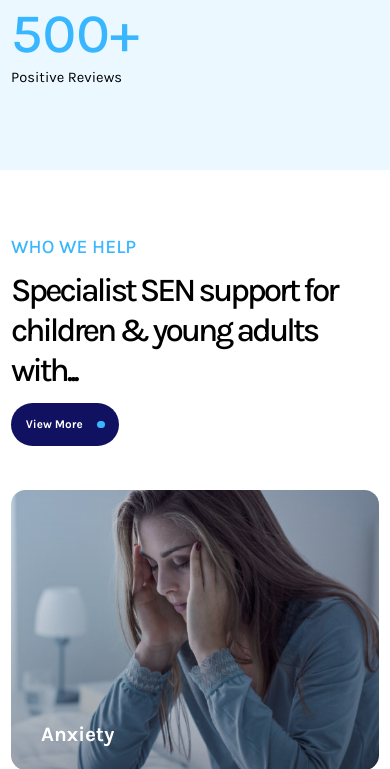
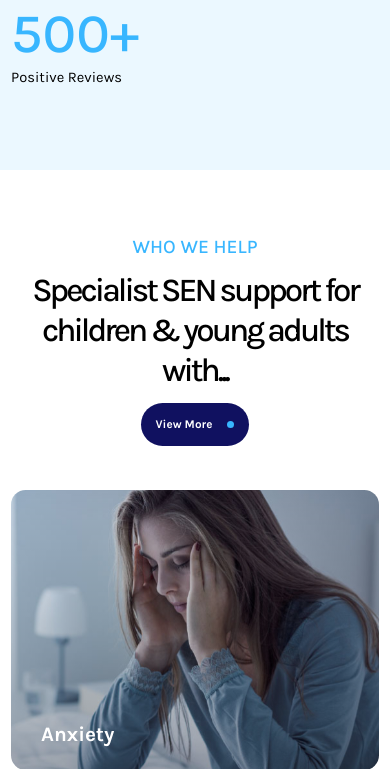
Before and after one commit to arsalanahmeddev1/send-helping-hands, a PHP site: page / in a window 390 px wide. Shown: the part 3214-3983 px from the top of the page. Run offline with PHP 8.4, Linux system fonts and the light colour scheme.

Commit message:
responsive complete home page

```diff
--- a/assets/css/style.css
+++ b/assets/css/style.css
@@ -381,12 +381,8 @@ p {
 
 /* hero-banner end*/
 /* we help start */
-.image-box1,
-.image-box2,
-.image-box3,
-.image-box4,
-.image-box5,
-.image-box6 {
+
+.image-box {
   background-image: linear-gradient(
       to bottom,
       rgb(0 0 0 / 0%),
@@ -770,6 +766,7 @@ p {
   .btn1 {
     padding: 1.7rem 2rem;
   }
+  .who-wr-are-banner .banner-content,
   .banner-content {
     padding-top: 15rem;
   }
@@ -826,8 +823,16 @@ p {
     gap: var(--text-20);
     height: calc(100vh - 100px);
   }
+  .footer-cta {
+    font-size: 42px !important;
+    margin-bottom: 10px;
+  }
 }
-
+@media (max-width: 991px) {
+  .image-box {
+    max-width: 100%;
+  }
+}
 @media (max-width: 767px) {
   :root {
     font-size: 46%;
--- a/assets/js/main.js
+++ b/assets/js/main.js
@@ -33,12 +33,19 @@ $('.tutor-slider').slick({
     {
       breakpoint: 992,
       settings: {
+        slidesToShow: 3,
+        slidesToScroll: 1
+      }
+    },
+    {
+      breakpoint: 768,
+      settings: {
         slidesToShow: 2,
         slidesToScroll: 1
       }
     },
     {
-      breakpoint: 630,
+      breakpoint: 575,
       settings: {
         slidesToShow: 1,
         slidesToScroll: 1
--- a/include/contact.php
+++ b/include/contact.php
@@ -1,8 +1,8 @@
 <section class="contact-sec pt-100 pb-100">
     <div class="container-fluid">
-        <div class="row">
-            <div class="col-lg-6">
-                <div class="mb-40">
+        <div class="row row-gap-20">
+            <div class="col-md-6">
+                <div class="mb-40 text-center text-md-start">
                     <h6 class="sec-title">CONTACT US</h6>
                     <h2 class="sec-heading">Get in Touch with us</h2>
                 </div>
@@ -30,7 +30,7 @@
                     </div>
                 </form>
             </div>
-            <div class="col-lg-6">
+            <div class="col-md-6">
                 <img src="./assets/images/contact-img.png" alt="">
             </div>
         </div>
--- a/include/footer.php
+++ b/include/footer.php
@@ -1,6 +1,6 @@
 <footer class="footer bg-primary-theme pt-80 pb-36">
   <div class="container-fluid">
-    <div class="d-flex align-items-center justify-content-between pb-103">
+    <div class="d-flex justify-content-center  flex-wrap text-center text-md-start  align-items-center justify-content-md-between pb-103">
       <a href="tel:+44 1632 960355" class="text-white fw-300 fs-100 footer-cta">+44 1632 960355</a>
       <div>
         <button class="secondry-btn bg-white btn1 text-primary-theme d-flex align-items-center pr-20">Book An Appointment
@@ -8,21 +8,21 @@
         </button>
       </div>
     </div>
-    <div class="row justify-content-between ">
-      <div class="col-md-3">
+    <div class="row row-gap-s-30   justify-content-between ">
+      <div class="col-md-3 col-6">
         <h4 class="footer-hd-md text-white fs-22 fw-700 mb-34">Contact Us</h4>
         <ul class="footer-list">
           <li class="mb-30"><a href="javasctipt:;" class=" text-white fs-22 fw-300 secondry-hover">8-9 William St Knightsbridge <br> London</a></li>
-          <li><a href="mailto:Info@sendhelpinghands.com" class="secondry-hover text-white text-white fs-22 fw-300">Info@sendhelpinghands.com</a></li>
+          <li class="mb-20 mb-md-0"><a href="mailto:Info@sendhelpinghands.com" class="secondry-hover text-white text-white fs-22 fw-300">Info@sendhelpinghands.com</a></li>
         </ul>
       </div>
-      <div class="col-md-2">
+      <div class="col-md-2 col-6">
         <h4 class="footer-hd-md text-white fs-22 fw-700 mb-34">Clinic Timing</h4>
         <ul class="footer-list">
           <li class="mb-30"><a href="javasctipt:;" class="secondry-hover text-white fs-22 fw-300 secondry-hover">8:30 a.m - 10 p.m Mon - Sun</a></li>
         </ul>
       </div>
-      <div class="col-md-2">
+      <div class="col-md-2 col-6">
         <h4 class="footer-hd-md text-white fs-22 fw-700 mb-34">Social</h4>
         <ul class="social-icons">
           <li class="mb-16"><a href="javascript:;" class="secondry-hover text-white fw-300 fs-22">Facebook <span class="pl-20"><i class="fa-brands fa-facebook-f"></i></span></a></li>
@@ -30,7 +30,7 @@
           <li class=""><a href="javascript:;" class="secondry-hover text-white fw-300 fs-22">Instagram <span class="pl-20"><i class="fa-brands fa-instagram"></i></span></a></li>
         </ul>
       </div>
-      <div class="col-md-4 col-md-3">
+      <div class="col-md-4 col-6 col-md-3">
         <h4 class="footer-hd-md text-white fs-22 fw-700 mb-34">Links</h4>
         <ul class="d-flex justify-content-between footer-right">
           <div>
@@ -50,7 +50,7 @@
 
         </ul>
       </div>
-      <div class="col-md-3 ">
+      <div class="col-md-3 col-6 ">
         <div class="footer-logo mb-30">
           <img src="./assets/images/logo-light.png" alt="">
         </div>
--- a/include/header.php
+++ b/include/header.php
@@ -46,9 +46,7 @@
                             <a href="javascript:;" class="text-black fs-20 ">Our Services</a>
                             <ul class="d-flex d-lg-none flex-column align-items-center  justify-content-center gap-20">
                                 <li><a href="./who-we-are.php" class="text-black fs-20">Who We Help</a></li>
-                                <li><a href="" class="text-black fs-20">Our Services</a></li>
                                 <li><a href="" class="text-black fs-20">How It Works</a></li>
-                                <li><a href="" class="text-black fs-20">Why Helping Hands</a></li>
                                 <li><a href="" class="text-black fs-20">Fees</a></li>
                                 <li><a href="" class="text-black fs-20">Information Hubs</a></li>
                                 <li><a href="./testimonial.php" class="text-black fs-20">Testimonials</a></li>
--- a/include/tutors.php
+++ b/include/tutors.php
@@ -1,9 +1,9 @@
 <section class="tutor-sec light-blue-bg pt-70 pb-70">
     <div class="container-fluid">
-        <div class="d-flex flex-wrap justify-content-between align-items-center mb-60">
+        <div class="d-flex flex-wrap text-center text-md-start justify-content-center  justify-content-md-between align-items-center mb-60">
             <div>
                 <h6 class="sec-title">TUTORS</h6>
-                <h2 class="sec-heading">Our Doctors have exceptional <br> knowledge and Skills</h2>
+                <h2 class="sec-heading" style="max-width: 538px">Our Doctors have exceptional <br> knowledge and Skills</h2>
             </div>
             <div>
                 <button class="secondry-btn btn1 d-flex align-items-center" style="color: #fff !important;">View More
@@ -11,9 +11,9 @@
                 </button>
             </div>
         </div>
-        <div class="row justify-content-between ">
         <div class="tutor-slider mb-52">
             <div class="tutor-box">
+                <div class="d-flex justify-content-center flex-column mx-auto align-items-center ">
                     <div class="">
                         <img src="./assets/images/tutor-img.png" alt="" class="tutor-img mb-12">
                     </div>
@@ -37,7 +37,9 @@
                         </button>
                     </div>
                 </div>
+            </div>
             <div class="tutor-box">
+                <div class="d-flex justify-content-center flex-column mx-auto align-items-center ">
                     <div class="">
                         <img src="./assets/images/tutor-img.png" alt="" class="tutor-img mb-12">
                     </div>
@@ -61,55 +63,9 @@
                         </button>
                     </div>
                 </div>
-                <div class="tutor-box">
-                    <div class="">
-                        <img src="./assets/images/tutor-img.png" alt="" class="tutor-img mb-12">
-                    </div>
-                    <div>
-                        <img src="./assets/images/Rating.png" alt="" class="star-img mb-12">
-                        <h3 class="tutor-title fw-700 mb-12">Joseph El-Khoury</h3>
-                        <h6 class="tutor-title2 fw-800 mb-12 text-uppercase">Psychiatrist</h6>
-                    </div>
-                    <div class="mb-18">
-                        <span class="fw-400 radius-50 mr-10">Adult ADHD</span>
-                        <span class="fw-400 radius-50 mr-10">Adult Psychiatric Disorders</span>
-                    </div>
-                    <div class="mb-30">
-                        <span class="fw-400 radius-50 mr-10">Esketamine Treatment</span>
-                        <span class="fw-400 radius-50 mr-10">Psychotic Disorders</span>
-                    </div>
-                    <div class="d-flex align-items-center gap-15">
-                        <a href="" class="text-secondry-theme fs-18 fw-700">View Details</a>
-                        <button class="secondry-btn btn1 d-flex align-items-center" style="color: #fff !important;">Book Now
-                            <div class="sm-dot-2"></div>
-                        </button>
-                    </div>
             </div>
             <div class="tutor-box">
-                    <div class="">
-                        <img src="./assets/images/tutor-img.png" alt="" class="tutor-img mb-12">
-                    </div>
-                    <div>
-                        <img src="./assets/images/Rating.png" alt="" class="star-img mb-12">
-                        <h3 class="tutor-title fw-700 mb-12">Paoula Saoud</h3>
-                        <h6 class="tutor-title2 fw-800 mb-12 text-uppercase">Psychiatrist</h6>
-                    </div>
-                    <div class="mb-18">
-                        <span class="fw-400 radius-50 mr-10">Adult ADHD</span>
-                        <span class="fw-400 radius-50 mr-10">Adult Psychiatric Disorders</span>
-                    </div>
-                    <div class="mb-30">
-                        <span class="fw-400 radius-50 mr-10">Esketamine Treatment</span>
-                        <span class="fw-400 radius-50 mr-10">Psychotic Disorders</span>
-                    </div>
-                    <div class="d-flex align-items-center gap-15">
-                        <a href="" class="text-secondry-theme fs-18 fw-700">View Details</a>
-                        <button class="secondry-btn btn1 d-flex align-items-center" style="color: #fff !important;">Book Now
-                            <div class="sm-dot-2"></div>
-                        </button>
-                    </div>
-                </div>
-                <div class="tutor-box">
+                <div class="d-flex justify-content-center flex-column mx-auto align-items-center ">
                     <div class="">
                         <img src="./assets/images/tutor-img.png" alt="" class="tutor-img mb-12">
                     </div>
@@ -134,6 +90,60 @@
                     </div>
                 </div>
             </div>
+            <div class="tutor-box">
+                <div class="d-flex justify-content-center flex-column mx-auto align-items-center ">
+                    <div class="">
+                        <img src="./assets/images/tutor-img.png" alt="" class="tutor-img mb-12">
+                    </div>
+                    <div>
+                        <img src="./assets/images/Rating.png" alt="" class="star-img mb-12">
+                        <h3 class="tutor-title fw-700 mb-12">Paoula Saoud</h3>
+                        <h6 class="tutor-title2 fw-800 mb-12 text-uppercase">Psychiatrist</h6>
+                    </div>
+                    <div class="mb-18">
+                        <span class="fw-400 radius-50 mr-10">Adult ADHD</span>
+                        <span class="fw-400 radius-50 mr-10">Adult Psychiatric Disorders</span>
+                    </div>
+                    <div class="mb-30">
+                        <span class="fw-400 radius-50 mr-10">Esketamine Treatment</span>
+                        <span class="fw-400 radius-50 mr-10">Psychotic Disorders</span>
+                    </div>
+                    <div class="d-flex align-items-center gap-15">
+                        <a href="" class="text-secondry-theme fs-18 fw-700">View Details</a>
+                        <button class="secondry-btn btn1 d-flex align-items-center" style="color: #fff !important;">Book Now
+                            <div class="sm-dot-2"></div>
+                        </button>
+                    </div>
+                </div>
+            </div>
+            <div class="tutor-box">
+                <div class="d-flex justify-content-center flex-column mx-auto align-items-center ">
+                    <div class="">
+                        <img src="./assets/images/tutor-img.png" alt="" class="tutor-img mb-12">
+                    </div>
+                    <div>
+                        <img src="./assets/images/Rating.png" alt="" class="star-img mb-12">
+                        <h3 class="tutor-title fw-700 mb-12">Joseph El-Khoury</h3>
+                        <h6 class="tutor-title2 fw-800 mb-12 text-uppercase">Psychiatrist</h6>
+                    </div>
+                    <div class="mb-18">
+                        <span class="fw-400 radius-50 mr-10">Adult ADHD</span>
+                        <span class="fw-400 radius-50 mr-10">Adult Psychiatric Disorders</span>
+                    </div>
+                    <div class="mb-30">
+                        <span class="fw-400 radius-50 mr-10">Esketamine Treatment</span>
+                        <span class="fw-400 radius-50 mr-10">Psychotic Disorders</span>
+                    </div>
+                    <div class="d-flex align-items-center gap-15">
+                        <a href="" class="text-secondry-theme fs-18 fw-700">View Details</a>
+                        <button class="secondry-btn btn1 d-flex align-items-center" style="color: #fff !important;">Book Now
+                            <div class="sm-dot-2"></div>
+                        </button>
+                    </div>
+                </div>
+            </div>
+        </div>
+    </div>
     <div class="slider-arrows d-flex gap-15 justify-content-center ">
         <div class="arrow-left-wrap">
             <img src="./assets/images/left-arrow.png" class="tutors-left-arrow " alt="">
@@ -143,5 +153,4 @@
         </div>
     </div>
     </div>
-    </div>
 </section>
--- a/include/we-help.php
+++ b/include/we-help.php
@@ -1,31 +1,31 @@
      <div class="row row-gap-40">
          <div class="col-sm-6 col-lg-4">
-             <div class="image-box1 radius-20">
+             <div class="image-box1 image-box radius-20">
                  <p class="fw-700 fs-28 text-white mb-0 img-box-desc">Anxiety</p>
              </div>
          </div>
          <div class="col-sm-6 col-lg-4">
-             <div class="image-box2 radius-20">
+             <div class="image-box2 image-box radius-20">
                  <p class="fw-700 fs-28 text-white mb-0 img-box-desc">Autism</p>
              </div>
          </div>
          <div class="col-sm-6 col-lg-4">
-             <div class="image-box3 radius-20">
+             <div class="image-box3 image-box radius-20">
                  <p class="fw-700 fs-28 text-white mb-0 img-box-desc">Dyslexia</p>
              </div>
          </div>
          <div class="col-sm-6 col-lg-4">
-             <div class="image-box4 radius-20">
+             <div class="image-box4 image-box radius-20">
                  <p class="fw-700 fs-28 text-white mb-0 img-box-desc">ADHD/ADD</p>
              </div>
          </div>
          <div class="col-sm-6 col-lg-4">
-             <div class="image-box5 radius-20">
+             <div class="image-box5 image-box radius-20">
                  <p class="fw-700 fs-28 text-white mb-0 img-box-desc">Working Memory</p>
              </div>
          </div>
          <div class="col-sm-6 col-lg-4">
-             <div class="image-box6 radius-20">
+             <div class="image-box6 image-box radius-20">
                  <p class="fw-700 fs-28 text-white mb-0 img-box-desc">Behaviour and/or PDA</p>
              </div>
          </div>
--- a/index.php
+++ b/index.php
@@ -56,8 +56,8 @@
 <?php include "./include/welcome.php"; ?>
 <section class="help-sec pt-90 pb-100">
     <div class="container-fluid">
-        <div class="d-flex flex-wrap justify-content-between align-items-center mb-60">
-            <div>
+        <div class="d-flex flex-wrap justify-content-center justify-content-md-between align-items-center mb-60">
+            <div class="text-center text-md-start ">
                 <h6 class="sec-title">WHO WE HELP</h6>
                 <h2 class="sec-heading">Specialist SEN support <br> for children & young adults with...</h2>
             </div>
```
Lines whose indentation alone changed are shown as unchanged.
